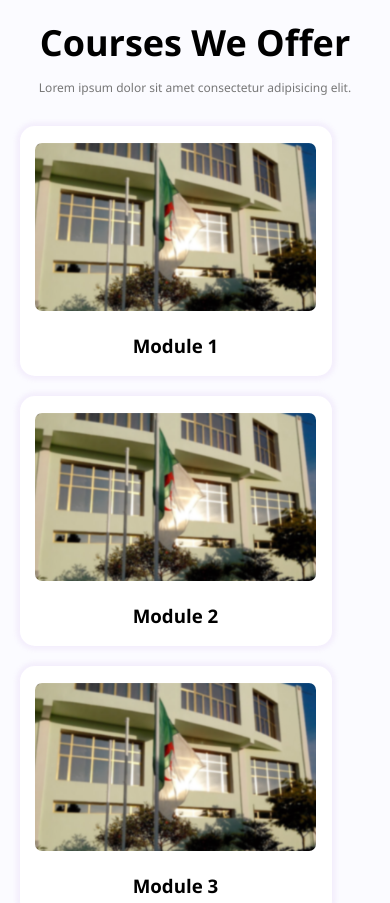
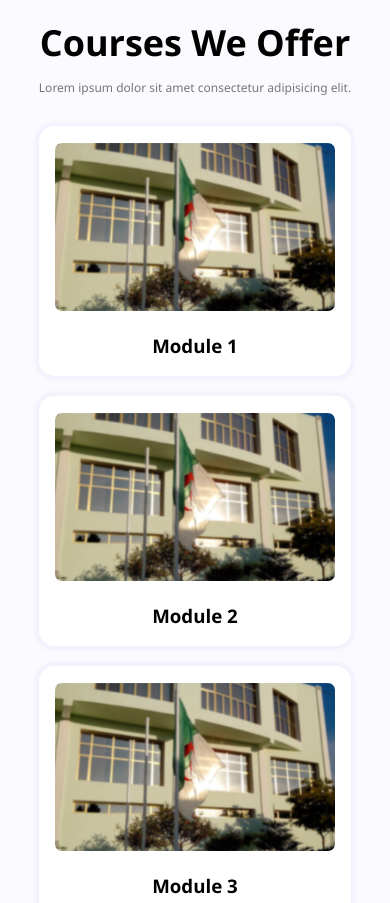
Before and after one commit to achrafkeddour/electrical, a plain HTML site: page index.html in a window 390 px wide. Shown: the part 2320-3223 px from the top of the page. Drawn offline with Linux system fonts and the light colour scheme.

Commit message:
Update design.css

```diff
--- a/design.css
+++ b/design.css
@@ -216,8 +216,8 @@ h3 {
   .course-col {
     height:250px !important;
     width: 80vw;
-    margin-bottom: 20px;
     box-shadow: 0 0 4px 4px #ccaae723;
+    margin: 0 auto 20px;
   }
   .course-col:hover {
     box-shadow: 0 0 10px 0px rgba(92, 67, 235, 0.747);
```
